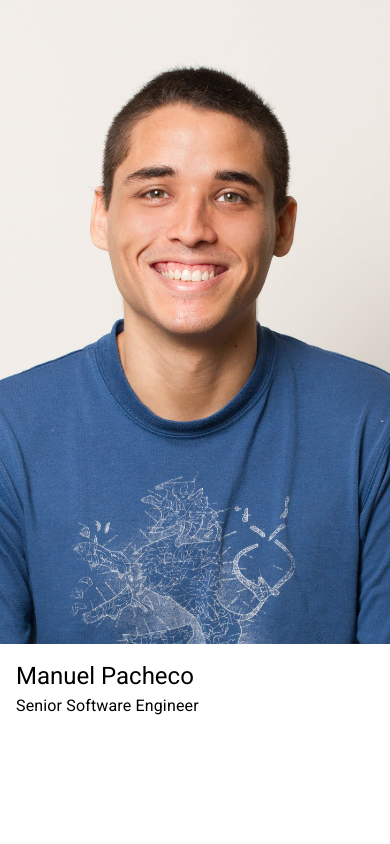
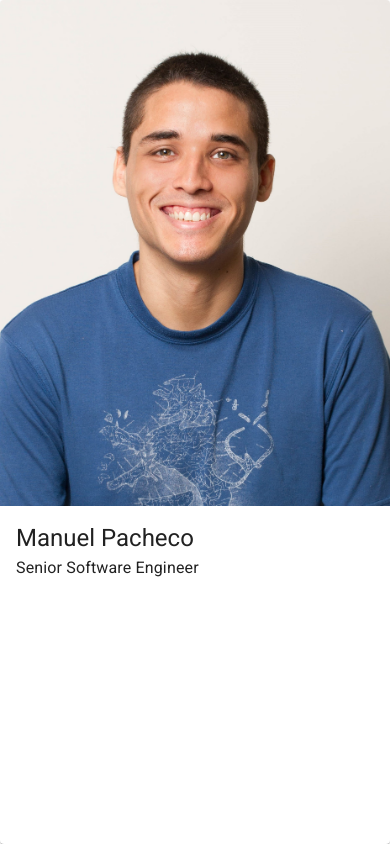
Before and after one commit to ShadowManu/website, a Gatsby site: page / in a window 390 px wide. Built offline with nearby package versions, Linux system fonts and the light colour scheme; Gatsby itself is replaced by a stand-in of ours.

Commit message:
adjust shell and portrait styles for responsive UI

```diff
--- a/src/components/portrait.tsx
+++ b/src/components/portrait.tsx
@@ -22,11 +22,10 @@ const Portrait = () => {
 
 const styles = {
   style: {
-    minHeight: "200px",
-    height: "calc(100vh - 200px)",
+    height: "60vh",
   },
   imgStyle: {
-    objectPosition: "50% 30%",
+    objectPosition: "50% 20%",
   },
 }
 
--- a/src/components/shell.tsx
+++ b/src/components/shell.tsx
@@ -1,10 +1,56 @@
 import React from "react"
+import { Card, Box } from "@material-ui/core"
+import { makeStyles, Theme } from "@material-ui/core/styles"
 
 import "typeface-roboto"
 import "./shell.css"
 
-const Shell = ({ children }) => {
-  return <>{children}</>
+interface Props {
+  maxWidth?: string
+  center?: boolean
+}
+
+const Shell: React.FC<Props> = props => {
+  const classes = useStyles(props)
+
+  return (
+    <Box
+      className={classes.box}
+      display="flex"
+      flexDirection="column"
+      alignItems="center"
+    >
+      <Card className={classes.card}>{props.children}</Card>
+    </Box>
+  )
+}
+
+const useStyles = makeStyles<Theme, Props>(theme => ({
+  box: ({ center: centered }) => ({
+    width: "100%",
+    minHeight: "100vh",
+    justifyContent: centered ? "center" : "flex-start",
+
+    [theme.breakpoints.down("xs")]: {
+      justifyContent: "flex-start",
+    },
+  }),
+  card: ({ maxWidth, center: centered }) => ({
+    margin: "0 auto",
+    marginTop: centered ? 0 : theme.spacing(2),
+    maxWidth: maxWidth,
+
+    [theme.breakpoints.down("xs")]: {
+      width: "100%",
+      minHeight: "100vh",
+      marginTop: 0,
+    },
+  }),
+}))
+
+Shell.defaultProps = {
+  maxWidth: "750px",
+  center: false,
 }
 
 export default Shell
--- a/src/pages/index.tsx
+++ b/src/pages/index.tsx
@@ -8,7 +8,7 @@ import SEO from "../components/seo"
 import Shell from "../components/shell"
 
 const IndexPage = () => (
-  <Shell>
+  <Shell center>
     <SEO title="Home" />
 
     <Portrait />
```
